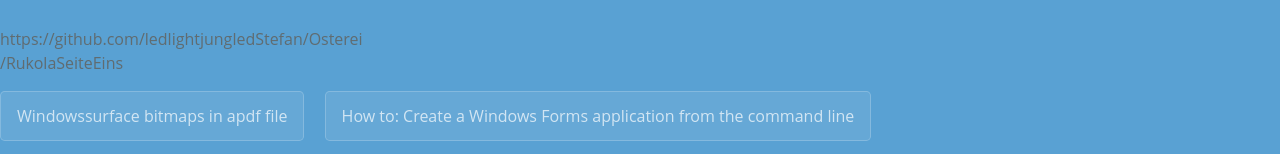
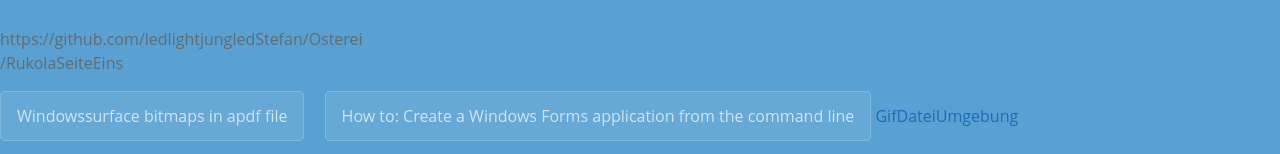
Before and after one commit to ledlightjungledStefan/Osterei, a Jekyll site: the page built from index.markdown, in a window 1280 px wide, cut to the strip 507-1126 px from the top of the page. Shown: the part 462-616 px from the top of the strip. Built offline with Jekyll 4.4.1, drawn with Linux system fonts in a browser that asks for light colours.

Commit message:
Update Apfelkuchen.html

```diff
--- a/_layouts/Apfelkuchen.html
+++ b/_layouts/Apfelkuchen.html
@@ -11,6 +11,7 @@
 <link rel="stylesheet" href="{{ site.baseurl }} /Osterei/assets/css/cayman.css">
 <link rel="stylesheet" href="/Osterei/assets/css/DerivedButtonClass.css">
 <link rel="stylesheet" href="/Osterei/assets/css/OhoKnopf.css">
+<link rel="stylesheet" href="/Osterei/assets/css/Button.css">
     </head>
 
 <body>
@@ -45,6 +46,7 @@
 	  <a href="/Osterei/assets/säijmstoul.pdf" class="btn">Windowssurface bitmaps in apdf file</a>
 	  <a href="https://docs.microsoft.com/en-us/dotnet/desktop/winforms/how-to-create-a-windows-forms-application-from-the-command-line?view=netframeworkdesktop-4.8" class="btn">How to: Create a Windows Forms application from the command line</a>
 	<a href="/Osterei/assets/WindowsFMUser.pdf" class="ShortHandButton">VisualStudioKeypathforVisualBasicdotNetTestProjectWorddocumentPDF</a>
+	<a href="/Osterei/assets/GRAPHICINTERFACEEXTENSIONVISUALSTUDIOVISUALBASICCLASSFILES.pdf" class="Button">GifDateiUmgebung</a>
 	<a href="https://ledlightjungledstefan.github.io/Osterei/solarplexus" class="Knopf">reach</a>
 </body>
 </html>
```
